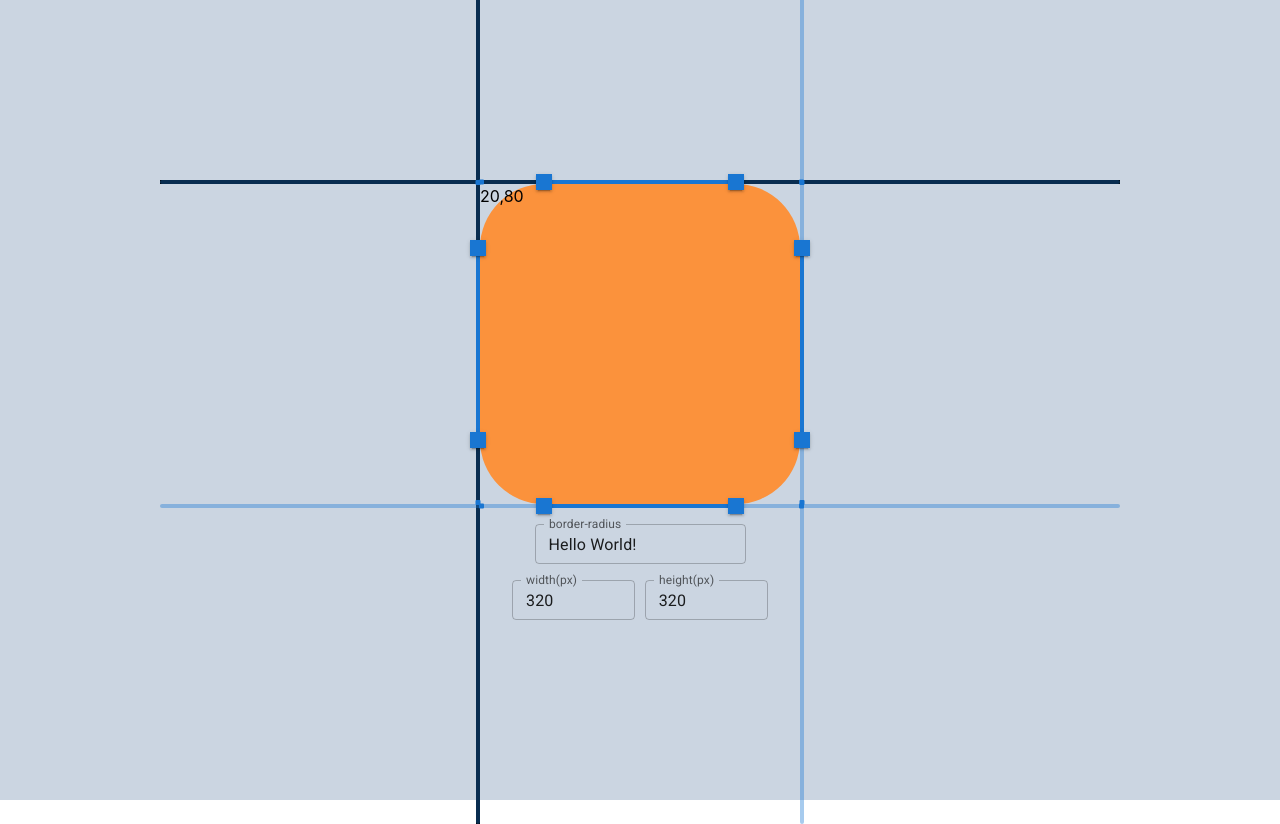
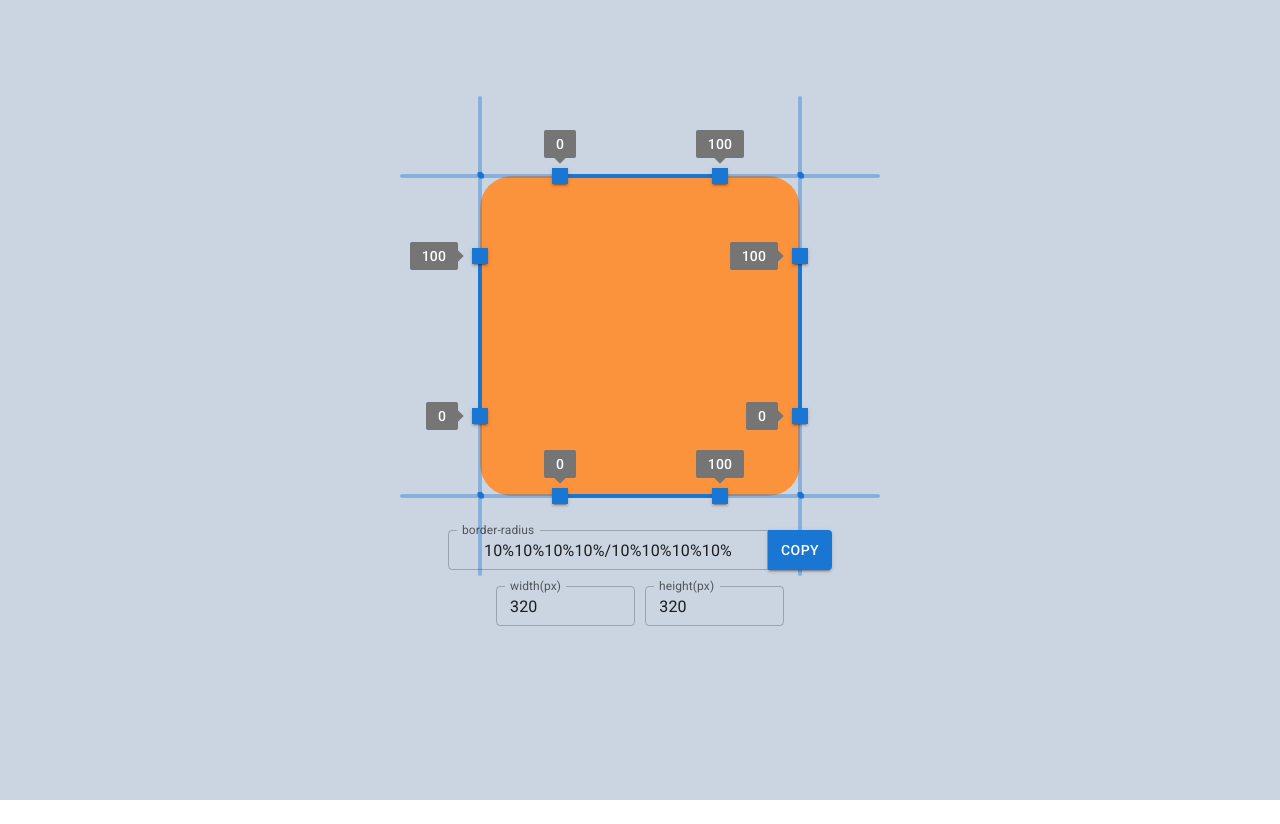
Before and after one commit to asdiAdi/border-radius, a React (Create React App) app: page / in a window 1280 px wide. After the commit the page ends 800 px from the top, so only its background shows below. Built offline with nearby package versions, Linux system fonts and the light colour scheme.

Commit message:
added copy button

```diff
--- a/src/components/RangeSlider.tsx
+++ b/src/components/RangeSlider.tsx
@@ -3,30 +3,64 @@ import Slider from '@mui/material/Slider';
 
 // let currentActiveThumb = 0;
 // let thumbSwitch = false;
-export default function RangeSlider(prop: {onChange?: (borderVal: number[]) => void, id?: string, className?: string }) {
-    const [value, setValue] = React.useState([20, 80])
+
+interface IRangeSlider {
+    value: number[];
+    onChange: (borderVal: number[]) => void;
+    id: string;
+    className: string;
+    orientation: 'horizontal'|'vertical';
+}
+
+// type RangeSliderType =  {
+//     value: number[];
+//     onChange: (borderVal: number[]) => void;
+//     id: string;
+//     className: string;
+//     orientation: 'horizontal'|'vertical';
+// }
+
+function scaleFunction(num: number[]): number[] {
+    console.log(num)
+    return [num[0],100- num[1]];
+}
+
+export default function RangeSlider({value = [10, 10], onChange, id, className, orientation = 'horizontal'}: Partial<IRangeSlider>) {
+    // const [val, setVal] = React.useState([value[0], 100-value[1]])
+    const [val, setVal] = React.useState(scaleFunction([0,0]))
     const [currentActiveThumb, setCurrentActiveThumb] = React.useState(0)
     const [thumbSwitch, setThumbSwitch] = React.useState(false)
+    // useEffect that runs only once since orientation doesnt change
+    // React.useEffect(() => {
+    //     if (orientation == 'horizontal') document.getElementById('bottom-slider')!.style.width = `${boxWidth*3}px`;
+    // },[orientation]);
+
     const handleChange = (event: Event | React.SyntheticEvent<Element, Event>, newValue: number | number[], activeThumb?: number) => {
         newValue = newValue as number[];
+
+        let test  = newValue.map((num) => Math.round((num+50)/2));
+        // console.log(test)
+        // console.log(newValue)
+        // console.log("")
+
         if (event.type === "mousedown" && activeThumb !== undefined) setCurrentActiveThumb(activeThumb);
         else if (activeThumb !== currentActiveThumb && activeThumb !== undefined) {
             setThumbSwitch(!thumbSwitch);
             setCurrentActiveThumb(activeThumb);
         }
         if (thumbSwitch) [newValue[0], newValue[1]] = [newValue[1], newValue[0]];
-        if (newValue[0] < 0) newValue = [0, newValue[1]];
-        if (newValue[1] > 100) newValue = [newValue[0], 100];
-        setValue(newValue);
-        if(prop.onChange!==undefined) {
-            // borderVal= [1,3];
-        }
+        if (newValue[0] < -50) newValue = [-50, newValue[1]];
+        if (newValue[1] > 150) newValue = [newValue[0], 150];
+        setVal(newValue);
+        if (onChange !== undefined && value !== undefined) onChange([test[0], 100-test[1]]);
     }
 
     return (
-        <div id={prop.id} className={`h-min flex justify-center ${prop.className}`}>
-            <Slider value={value} onChange={handleChange} onChangeCommitted={handleChange} size="medium" step={1} min={-100} max={200} marks={[{ value: 0 }, { value: 100 }]} sx={{
-                padding: '0',
+        <div id={id} className={className}>
+            <Slider valueLabelDisplay={'on'} value={val} onChange={handleChange} onChangeCommitted={handleChange} orientation={orientation} size="medium" step={1} min={-100} max={200} marks={[{ value: -50 }, { value: 150 }]} sx={{
+                padding: '0px',
+                height: orientation === 'horizontal' ? '4px': null,
+                width: orientation === 'vertical' ? '4px': null,
                 '& .MuiSlider-thumb': {
                     '&:hover, &.Mui-focusVisible, &.Mui-active': {
                         boxShadow: `0px 0px 0px 0px`,
@@ -41,7 +75,9 @@ export default function RangeSlider(prop: {onChange?: (borderVal: number[]) => v
                     width: '16px',
                 },
                 '& .MuiSlider-track, .MuiSlider-rail': {
-                    // opacity: 0
+                    // opacity: 0,
+                    // height: orientation === 'horizontal' ? '4px': null,
+                    // width: orientation === 'vertical' ? '4px': null,
                 },
                 '& .MuiSlider-mark': {
                     height: '5px',
@@ -51,3 +87,9 @@ export default function RangeSlider(prop: {onChange?: (borderVal: number[]) => v
         </div>
     );
 }
+
+// default props for functional components
+// RangeSlider.defaultProps ={
+//     value: [40,80],
+//     orientation: 'horizontal'
+// }
--- a/src/index.tsx
+++ b/src/index.tsx
@@ -1,8 +1,8 @@
 import React from 'react';
 import ReactDOM from 'react-dom/client';
 import './index.css';
-import App from './App';
-import AppUserReducer from './AppUseReducer';
+import App from './pages/App';
+import AppUserReducer from './pages/AppUseReducer';
 import reportWebVitals from './reportWebVitals';
 import RangeSlider from './components/RangeSlider';
 const root = ReactDOM.createRoot(
@@ -11,8 +11,8 @@ const root = ReactDOM.createRoot(
 root.render(
   <React.StrictMode>
     {/* <RangeSlider className='bg-slate-800 h-40 w-80'/> */}
-      {/* <App /> */}
-    <AppUserReducer/>
+      <App />
+    {/* <Iteration1/> */}
   </React.StrictMode>
 );
 
--- a/src/App.css
+++ b/src/pages/App.css
@@ -1,4 +1,4 @@
-.App {
+/* .App {
   text-align: center;
 }
 
@@ -35,4 +35,4 @@
   to {
     transform: rotate(360deg);
   }
-}
+} */
--- /dev/null
+++ b/src/pages/App.tsx
@@ -0,0 +1,86 @@
+import React, { BaseSyntheticEvent } from 'react';
+import './App.css';
+import { TextField } from '@mui/material';
+import Box from '@mui/material/Box';
+import RangeSlider from '../components/RangeSlider';
+import Button from '@mui/material/Button';
+
+export default function App() {
+  // state hooks
+  const [topSlider, setTopSlider] = React.useState([10, 10]);
+  const [leftSlider, setLeftSlider] = React.useState([10, 10]);
+  const [rightSlider, setRightSlider] = React.useState([10, 10]);
+  const [bottomSlider, setBottomSlider] = React.useState([10, 10]);
+  const [combinedBorderRadius, setCombinedBorderRadius] = React.useState('10%10%10%10%/10%10%10%10%');
+  const [boxWidth, setBoxWidth] = React.useState(320);
+  const [boxHeight, setBoxHeight] = React.useState(320);
+  // const textAreaRef = React.useRef(null);
+
+  React.useEffect(() => {
+    let boxElement = document.getElementById('box')!;
+    setCombinedBorderRadius(`${topSlider[0]}%${topSlider[1]}%${bottomSlider[1]}%${bottomSlider[0]}%/${leftSlider[1]}%${rightSlider[1]}%${rightSlider[0]}%${leftSlider[0]}%`);
+    if (combinedBorderRadius) boxElement.style.borderRadius = combinedBorderRadius;
+    boxElement.style.width = `${boxWidth}px`;
+    boxElement.style.height = `${boxHeight}px`;
+    document.getElementById('box-container')!.style.maxHeight = `${boxHeight}px`;
+    document.getElementById('top-slider')!.style.width = `${boxWidth * 1.5}px`;
+    document.getElementById('bottom-slider')!.style.width = `${boxWidth *  1.5}px`;
+    document.getElementById('left-slider')!.style.height = `${boxHeight * 1.5}px`;
+    document.getElementById('right-slider')!.style.height = `${boxHeight * 1.5}px`;
+    // let mainContainerElement = document.getElementById('main-container')!;
+    // if(boxHeight*3 > parseInt(getComputedStyle(mainContainerElement).height)) mainContainerElement.style.height = `${boxHeight*4}px`;
+    // else mainContainerElement.style.height = `100vh`;
+  }, [topSlider, bottomSlider, leftSlider, rightSlider, boxWidth, boxHeight]);
+
+
+  // callback functions
+  const handleWidthChange = (event: React.ChangeEvent<HTMLInputElement>) => {
+    let targetVal = parseInt(event.target.value);
+    setBoxWidth(targetVal >= 0 ? targetVal : 0);
+    event.target.value = "0";
+  };
+  const handleHeightChange = (event: React.ChangeEvent<HTMLInputElement>) => {
+    let targetVal = parseInt(event.target.value);
+    setBoxHeight(targetVal >= 0 ? targetVal : 0)
+    event.target.value = "0";
+  };
+
+
+  async function copyToClipboard ()  {
+    await navigator.clipboard.writeText(combinedBorderRadius);
+
+    // alert
+  }
+
+  return (
+    <div id='main-container' className="h-screen flex justify-center content-center bg-slate-300 flex-wrap">
+      <div className='w-full flex justify-center flex-wrap'>
+
+        <RangeSlider id='top-slider' className='h-min flex justify-center' value={topSlider} onChange={setTopSlider} />
+        <div id='box-container' className='flex justify-center w-full -mt-[2px]'>
+          <RangeSlider id='left-slider' className='h-min flex justify-center self-center -mr-[2px]' value={leftSlider} onChange={setLeftSlider} orientation='vertical' />
+          <Box id='box' className='bg-orange-400 w-80 flex flex-wrap' />
+          <RangeSlider id='right-slider' className='h-min flex justify-center self-center -ml-[2px]' value={rightSlider} onChange={setRightSlider} orientation='vertical' />
+        </div>
+        <RangeSlider id='bottom-slider' className='h-min flex justify-center -mt-[2px]' value={bottomSlider} onChange={setBottomSlider} />
+
+        <div className='w-full flex justify-center mt-8'>
+          <TextField className='w-80' label="border-radius" size="small" multiline={true} value={combinedBorderRadius} InputProps={{ readOnly: true }} sx={{
+              '& .MuiInputBase-root': {
+                borderRadius: '4px 0% 0% 4px / 4px 0% 0% 4px'
+              },
+              '& .MuiInputBase-input': {
+                textAlign: 'center'
+              }
+            }} />
+          <Button variant="contained" onClick={copyToClipboard} sx={{ borderRadius: '0% 4px 4px 0% / 0% 4px 4px 0%', width: '2rem' }}>COPY</Button>
+        </div>
+        <div className='w-72 flex justify-center mt-4'>
+          <TextField label="width(px)" size="small" type="number" value={boxWidth} onChange={handleWidthChange} />
+          <div className='w-4 h-min'></div>
+          <TextField label="height(px)" size="small" type="number" value={boxHeight} onChange={handleHeightChange} />
+        </div>
+      </div>
+    </div>
+  );
+}
--- a/src/AppUseReducer.tsx
+++ b/src/pages/Iteration1.tsx
@@ -3,7 +3,6 @@ import Slider from '@mui/material/Slider';
 import './App.css';
 import { TextField } from '@mui/material';
 import Box from '@mui/material/Box';
-import RangeSlider from './components/RangeSlider';
 
 type sliderType = {
   'top-slider': any,
@@ -28,11 +27,33 @@ let thumbSwitch = {
 let currentActiveThumb = 0;
 // endTest
 
-export default function AppUseReducer() {
+export default function Iteration1() {
+  // const [value, setValue] = React.useState<sliderType>({
+  //   'top-slider': [20, 80],
+  //   'bottom-slider': [20, 80],
+  //   'left-slider': [20, 80],
+  //   'right-slider': [20, 80]
+  // });
+  // const [thumbSwitch, setThumbSwitch] = React.useState<sliderType>({
+  //   'top-slider': false,
+  //   'bottom-slider': false,
+  //   'left-slider': false,
+  //   'right-slider': false
+  // });
+  // const [currentActiveThumb, setCurrentActiveThumb] = React.useState<number>(0);
   const [how, setHow] = React.useState(['Hello World']);
   const [boxWidth, setBoxWidth] = React.useState(320);
   const [boxHeight, setBoxHeight] = React.useState(320);
   React.useEffect(() => {
+    //([topLeft, topRight, bottomRight, bottomLeft, slash, leftTop, rightTop, rightBottom, leftBottom]);
+    // test
+    // if (!first) {
+    //   console.log(value['top-slider']);
+    //   console.log(thumbSwitch['top-slider']);
+    //   console.log(currentActiveThumb);
+    //   if (value['top-slider'][1] !== 90)first = true;
+    // }
+    // endTest
     document.getElementById('box')!.style.borderRadius = `${value['top-slider'][0]}% ${100 - value['top-slider'][1]}% ${100 - value['bottom-slider'][1]}% ${value['bottom-slider'][0]}% / ${100 - value['left-slider'][1]}% ${100 - value['right-slider'][1]}% ${value['right-slider'][0]}% ${value['left-slider'][0]}%`;
     document.getElementById('box')!.innerText = value['top-slider'].toString();
     document.getElementById('box')!.style.width = `${boxWidth}px`;
@@ -43,6 +64,7 @@ export default function AppUseReducer() {
     document.getElementById('slider-container-left')!.style.height = `${boxHeight*3}px`;
     document.getElementById('slider-container-right')!.style.height = `${boxHeight*3}px`;
     let mainContainerElement = document.getElementById('main-container')!;
+    console.log(parseInt(getComputedStyle(mainContainerElement).height))
     if(boxHeight*3 > parseInt(getComputedStyle(mainContainerElement).height)) mainContainerElement.style.height = `${boxHeight*4}px`;
     else mainContainerElement.style.height = `100vh`;
   });
@@ -69,17 +91,38 @@ export default function AppUseReducer() {
   const handleWidthChange = (event: BaseSyntheticEvent) => setBoxWidth(event.target.value);
   const handleHeightChange = (event: BaseSyntheticEvent) => setBoxHeight(event.target.value);
 
-  const testCallback = (borderVal: number[])  => {
-    console.log(borderVal);
-  }
   return (
     <div id='main-container' className="h-screen flex justify-center content-center bg-slate-300 flex-wrap">
       <div className='w-full flex justify-center flex-wrap'>
-        <RangeSlider onChange={testCallback} id='slider-container-top' className='bg-black'/>
+        <div id='slider-container-top' className='h-min flex justify-center'>
+          <Slider value={value['top-slider']} onChange={(e, v, a) => handleChange(e, v, 'top-slider', a)} onChangeCommitted={(e, v) => handleChange(e, v, 'top-slider')} size="medium" step={1} min={-100} max={200} marks={[{ value: 0 }, { value: 100 }]} sx={{
+            padding: '0',
+            '& .MuiSlider-thumb': {
+              '&:hover, &.Mui-focusVisible, &.Mui-active': {
+                boxShadow: `0px 0px 0px 0px`,
+              },
+              '&:after': {
+                borderRadius: '0px',
+                width: '0px',
+                height: '0px'
+              },
+              borderRadius: '0px',
+              height: '16px',
+              width: '16px',
+            },
+            '& .MuiSlider-track, .MuiSlider-rail': {
+              // opacity: 0
+            },
+            '& .MuiSlider-mark': {
+              height: '5px',
+              width: '5px'
+            }
+          }} />
+        </div>
         <div className='w-full h-min'></div>
         {/*box*/}
         <div id='box-container' className='flex justify-center w-full max-h-80'>
-          <div id='slider-container-left' className='w-min flex justify-center self-center bg-black'>
+          <div id='slider-container-left' className='w-min flex justify-center self-center'>
             <Slider value={value['left-slider']} onChange={(e, v, a) => handleChange(e, v, 'left-slider', a)} onChangeCommitted={(e, v) => handleChange(e, v, 'left-slider')} size="medium" step={1} min={-100} max={200} marks={[{ value: 0 }, { value: 100 }]} orientation="vertical" sx={{
               padding: '0',
               '& .MuiSlider-thumb': {
```
Also changed, not shown: src/pages/AppUseReducer.tsx (renamed from src/App.tsx), 1 other file (tests, documents, lock files or other folders).
